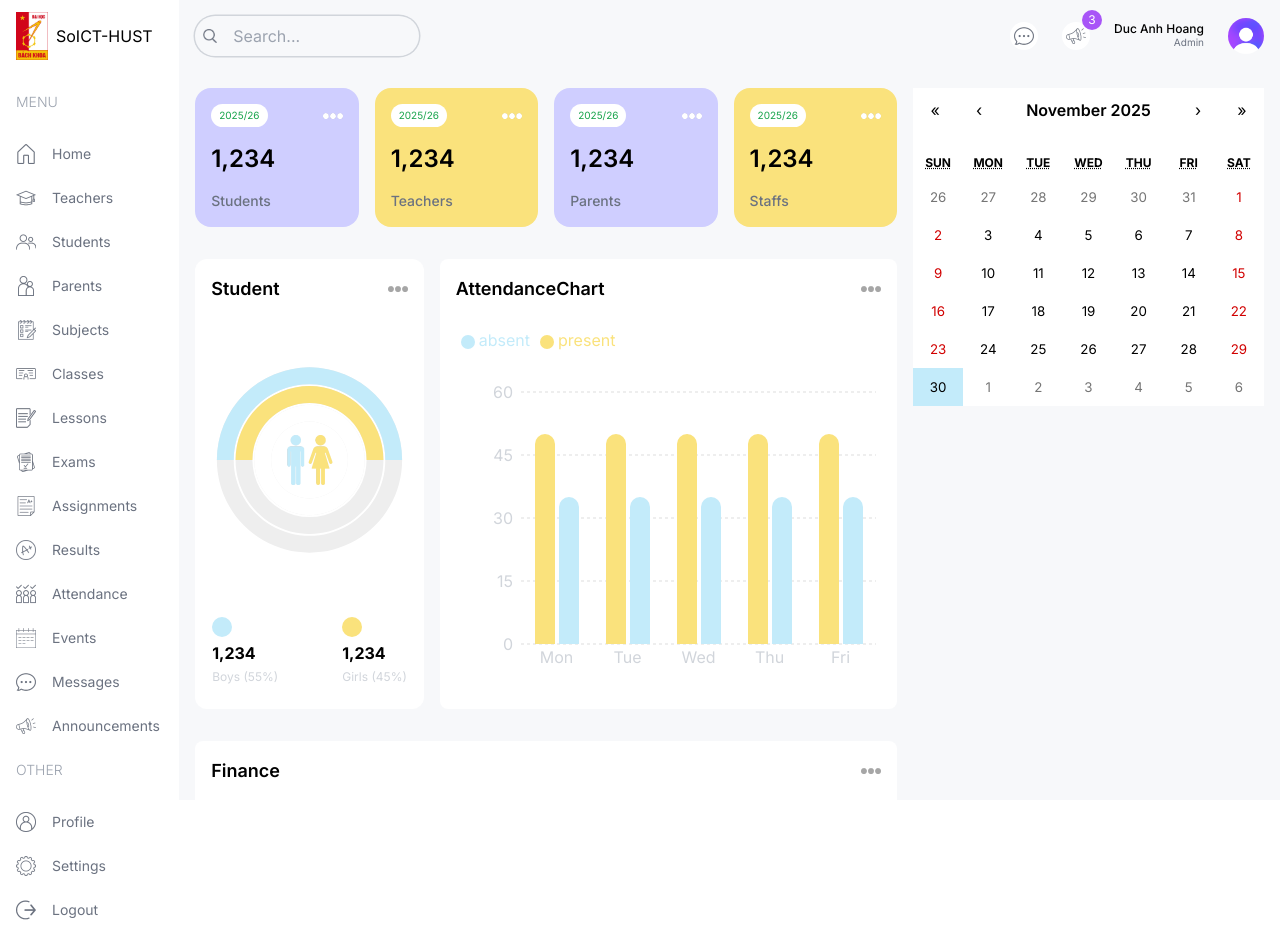
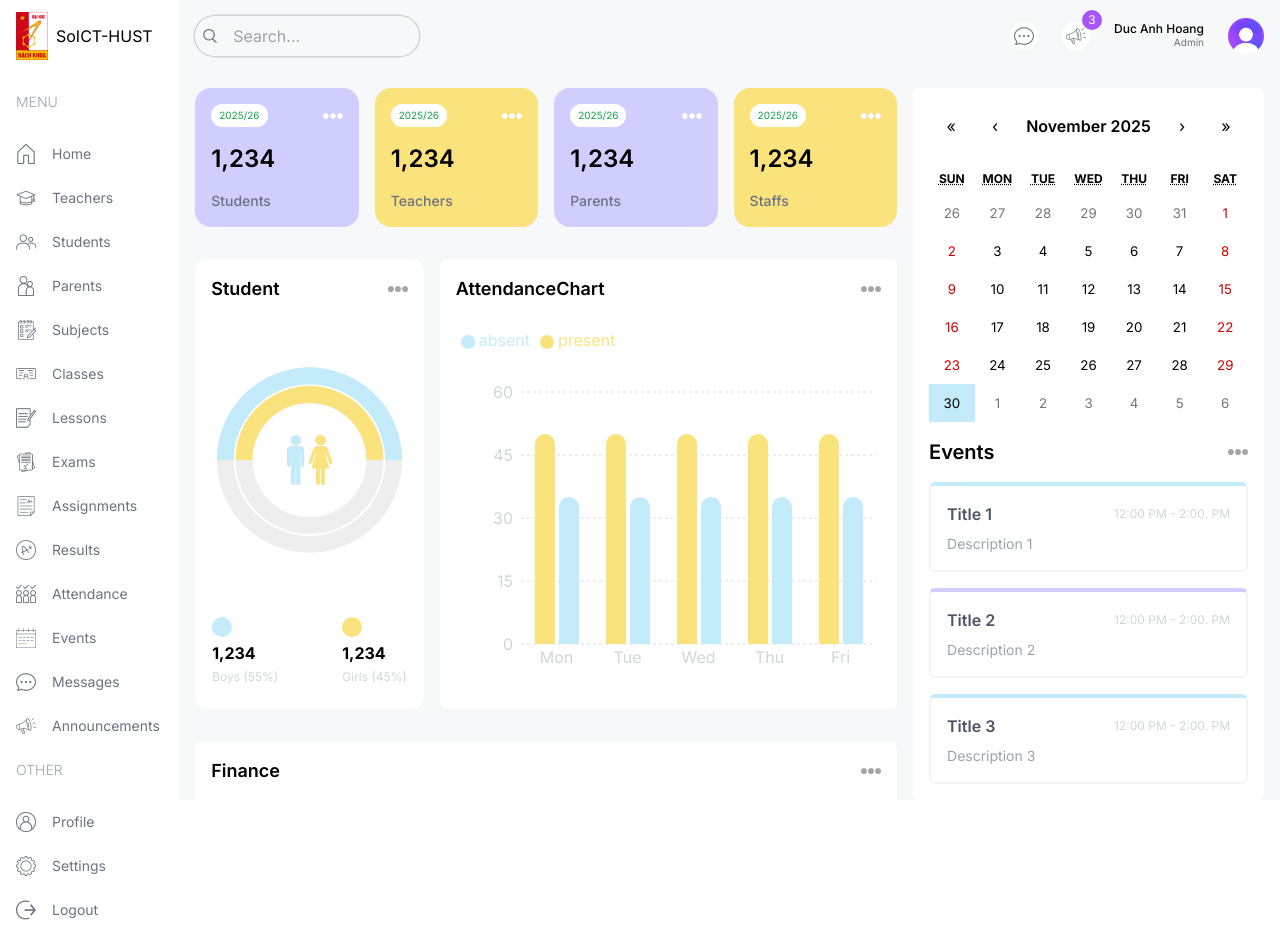
Before and after one commit to hoangducanh1865/school_management, a Next.js app: page /admin in a window 1280 px wide. Built offline with nearby package versions, Linux system fonts and the light colour scheme.

Commit message:
feat: add events component design

```diff
--- a/src/app/components/EventCalendar.tsx
+++ b/src/app/components/EventCalendar.tsx
@@ -1,5 +1,6 @@
 "use client"
 
+import Image from "next/image";
 import { useState } from "react";
 import Calendar from "react-calendar";
 import 'react-calendar/dist/Calendar.css';
@@ -8,11 +9,48 @@
 
 type Value = ValuePiece | [ValuePiece, ValuePiece];
 
+// TEST EVENTS
+const events = [
+    {
+        id: 1,
+        title: "Title 1",
+        time: "12:00 PM - 2:00. PM",
+        description:  "Description 1"
+    },
+    {
+        id: 2,
+        title: "Title 2",
+        time: "12:00 PM - 2:00. PM",
+        description:  "Description 2"
+    },
+    {
+        id: 3,
+        title: "Title 3",
+        time: "12:00 PM - 2:00. PM",
+        description:  "Description 3"
+    },
+];
+
 const EventCalendar = () => {
     const [value, onChange] = useState<Value>(new Date());
     return (
-        <div className='bg-white rounded-md'>
+        <div className='bg-white p-4 rounded-md'>
             <Calendar onChange={onChange} value={value} locale="en-US" /> {/* Use vi-VN for vietnamese locale */}
+            <div className="flex items-center justify-between">
+                <h1 className="text-xl font-semibold my-4">Events</h1>
+                <Image src="/moreDark.png" alt="" width={20} height={20} />
+            </div>
+            <div className="flex flex-col gap-4">
+                {events.map((event) => (
+                    <div className="p-4 rounded-md border-2 border-gray-100 border-t-4 odd:border-t-lamaSky even:border-t-lamaPurple" key={event.id}>
+                        <div className="flex items-center justify-between">
+                            <h1 className="font-semibold text-gray-600">{event.title}</h1>
+                            <span className="text-gray-300 text-xs">{event.time}</span>
+                        </div>
+                        <p className="mt-2 text-gray-400 text-sm">{event.description}</p>
+                    </div>
+                ))}
+            </div>
         </div>
     )
 }
```
